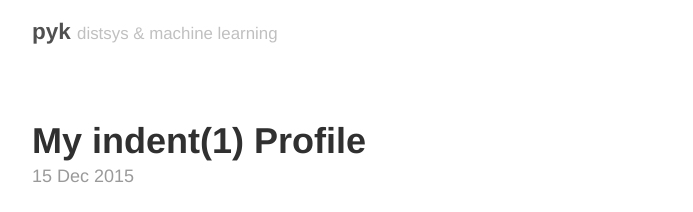
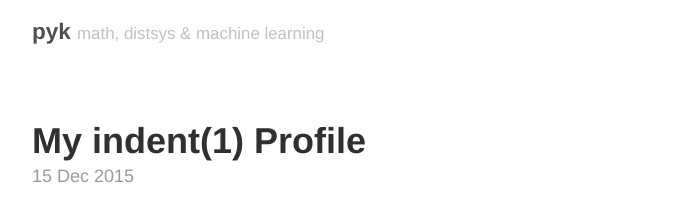
Before and after one commit to pyk/pyk.github.io, a Jekyll site: the page built from index.html, in a window 1280 px wide and 900 px high. Shown: the top 212 px of the window, without its empty margins (293-986 px from the left). Built offline with Jekyll 4.4.1, drawn with Linux system fonts in a browser that asks for light colours; the list of posts is cut into pages by our own code.

Commit message:
config.yml: update blog description & add jekyll-gist

```diff
--- a/_config.yml
+++ b/_config.yml
@@ -13,7 +13,7 @@ permalink: /:year/:title/
 
 # Setup
 title: pyk
-tagline: distsys & machine learning
+tagline: math, distsys & machine learning
 url: https://pyk.github.io
 paginate: 5
 baseurl: ""
@@ -32,4 +32,5 @@ author:
   github: https://github.com/pyk
   email: bayualdiyansyah@gmail.com
 
+#gems: [jekyll-paginate, jekyll-gist]
 gems: [jekyll-paginate]
```
